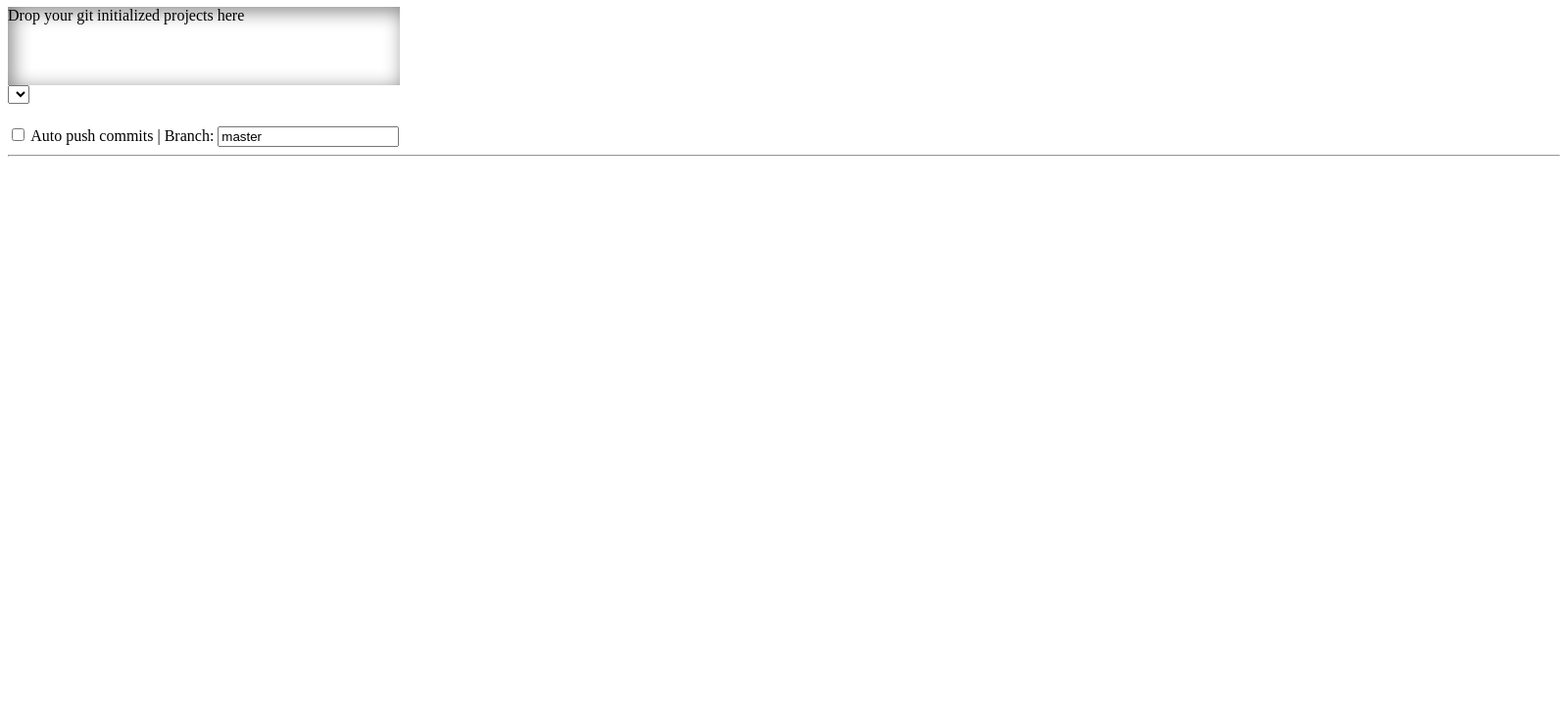
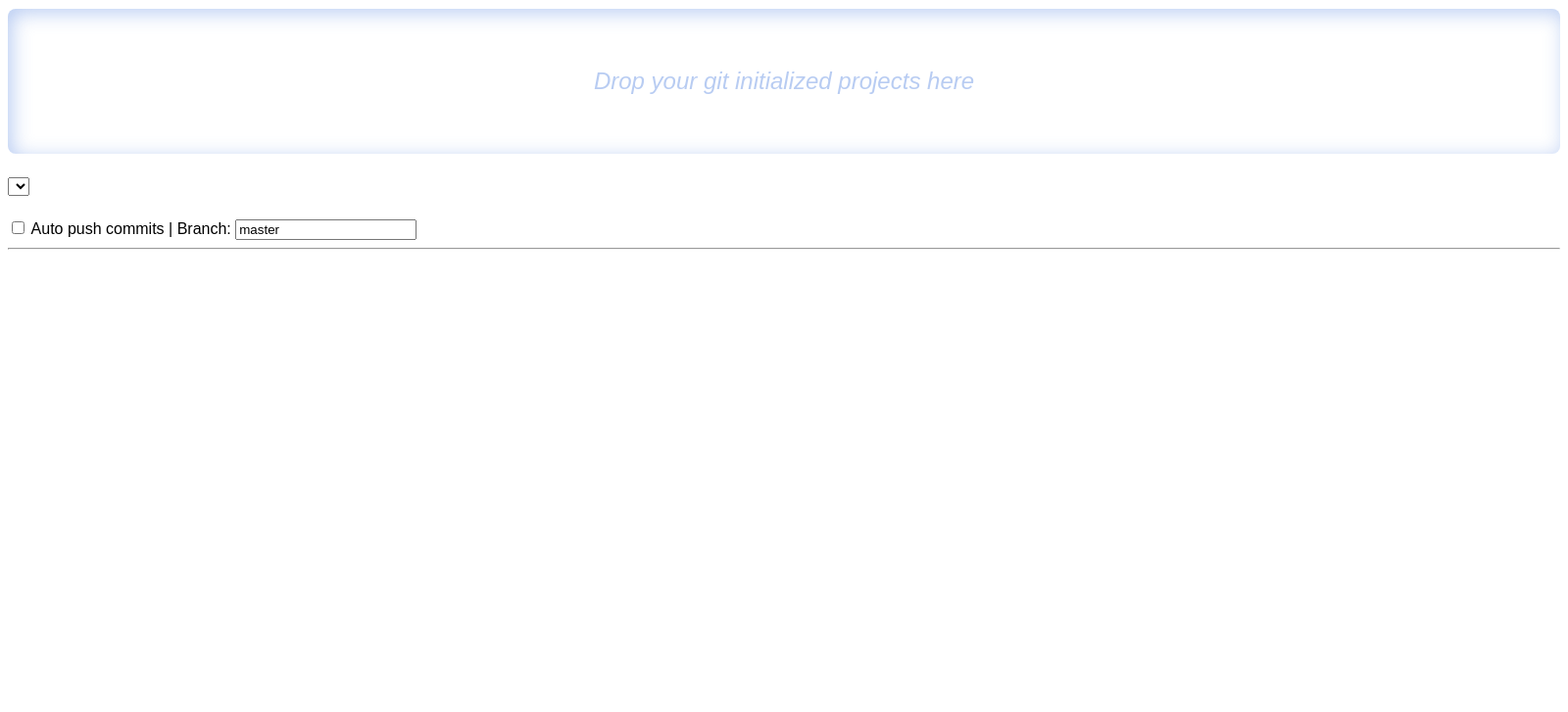
Before and after one commit to QED0711/git-checklist, an Electron app: page index.html in a window 1600 px wide. Shown: the part 73-800 px from the top of the page at 98% size. Drawn offline with Linux system fonts and the light colour scheme.

Commit message:
style file drop div

```diff
--- a/main.css
+++ b/main.css
@@ -1,7 +1,17 @@
-
+body{
+    font-family: Arial, Helvetica, sans-serif;
+}
 
 #file-drop{
-    height: 5em;
-    width: 25em;
-    box-shadow: 4px 4px 20px grey inset;
+    box-shadow: 4px 4px 20px #6a95e47a inset;
+    text-align: center;
+    border-radius: 8px;
+
 }
+
+#file-drop p{
+    padding: 2.5em 0;
+    color: #6a95e47a;
+    font-style: italic;
+    font-size: 1.5em;
+}
```
Also changed, not shown: index.html (+2 -0 lines), 1 other file.
